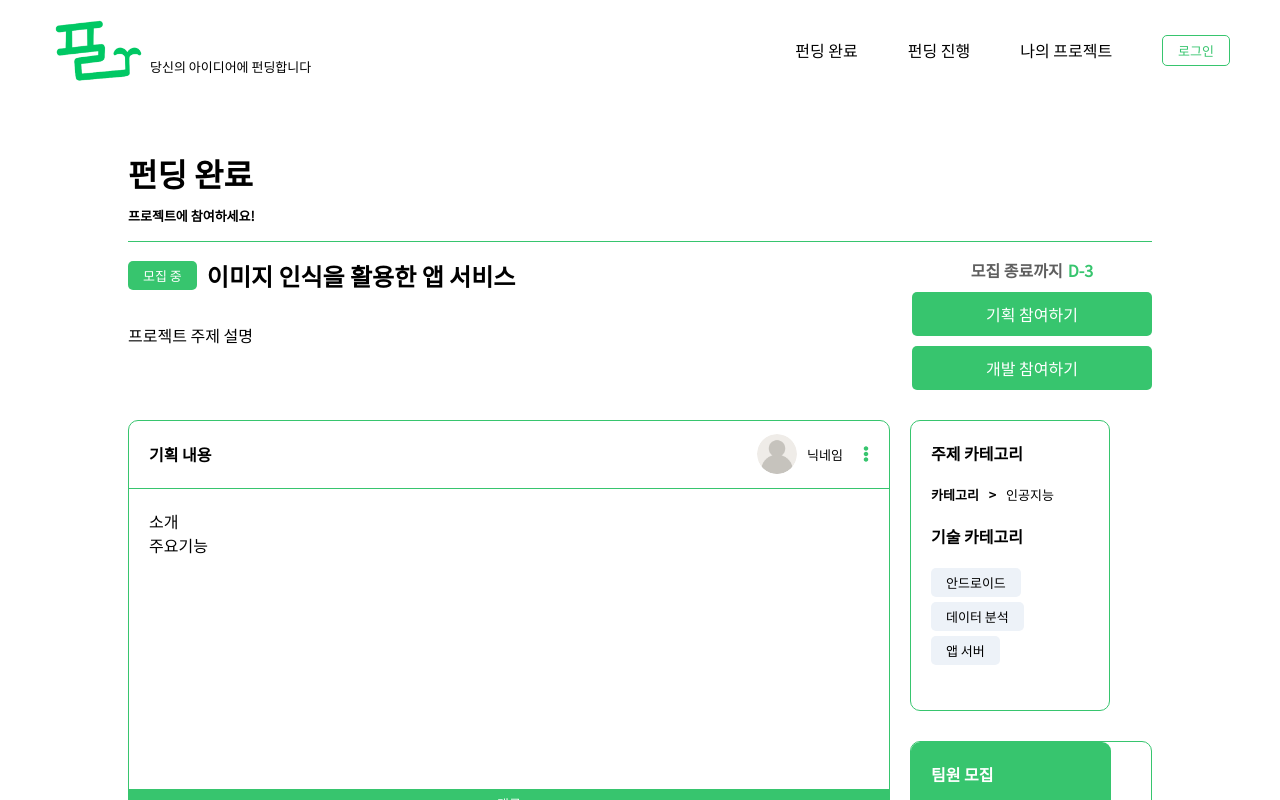
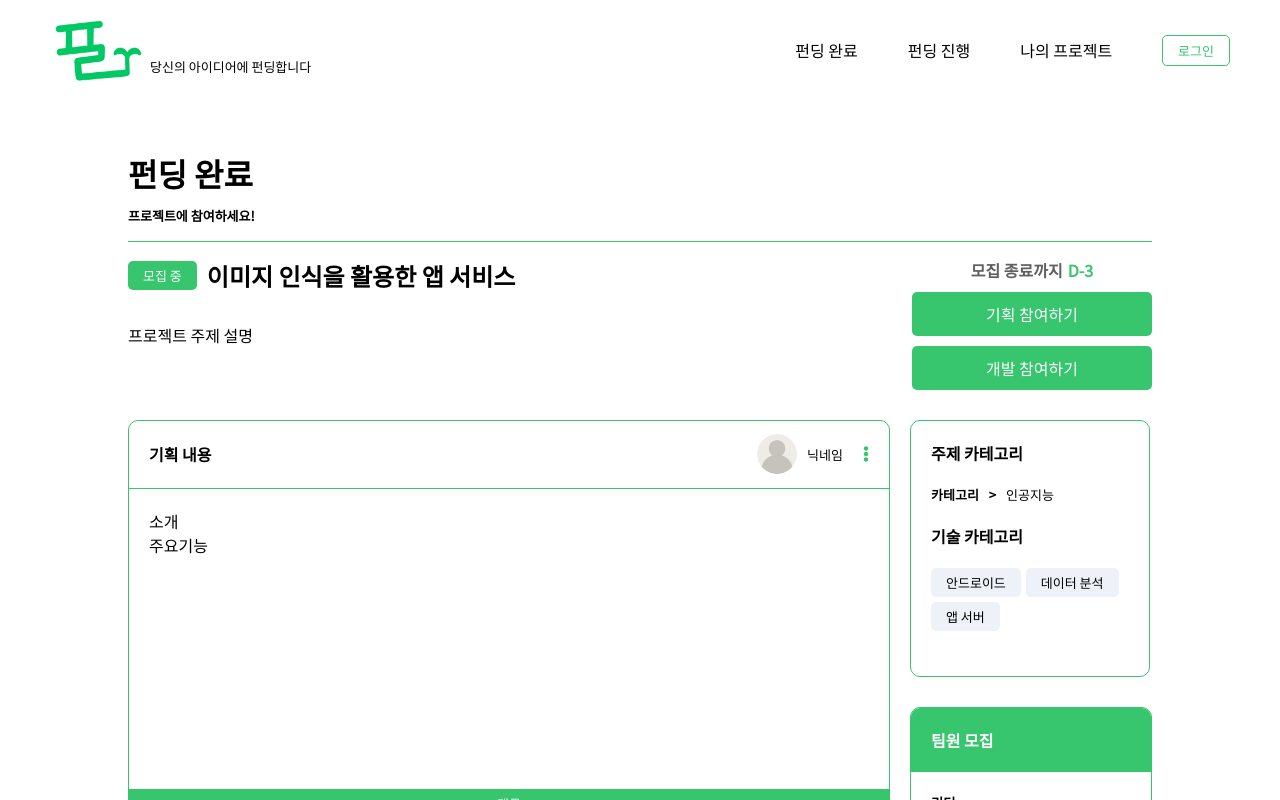
Before and after one commit to PLANDING/Planding-FrontEnd, a React (Create React App) app: page /completion/detail in a window 1280 px wide. Shown: the top 800 px of the page. Built offline with nearby package versions, Linux system fonts and the light colour scheme.

Commit message:
[DESIGN]: modify css Issue-#19

```diff
--- a/src/components/FundingCompletionDetail/CategoryBox.jsx
+++ b/src/components/FundingCompletionDetail/CategoryBox.jsx
@@ -3,12 +3,12 @@ import InterestBox from "../common/InterestBox"
 
 const CategoryBox = ({ category, interestArr }) => {
     return (
-        <Container className="category-wrapper">
+        <Container>
             <h4>주제 카테고리</h4>
-            <div className="row-container">
+            <Wrapper className="row-container">
                 <span>카테고리</span><span>{">"}</span>
                 <span>{category}</span>
-            </div>
+            </Wrapper>
             <h4>기술 카테고리</h4>
             <InterestBox interestArr={interestArr} />
         </Container>
@@ -22,14 +22,14 @@ const Container=styled.div`
     border: solid thin #37C56E;
     padding: 20px;
     border-radius: 10px;
-    width: 200px;
-    .row-container{
-        padding:20px 0;
+    width: 240px;
+`
+const Wrapper=styled.div`
+    padding:20px 0;
     font-weight: bold;
     gap: 10px;
     font-size: small;
-    }
-    .row-container>span:nth-child(3){
+    &>span:nth-child(3){
         font-weight: normal;
     }
 `
--- a/src/components/FundingCompletionDetail/MemberBox.jsx
+++ b/src/components/FundingCompletionDetail/MemberBox.jsx
@@ -4,10 +4,12 @@ import ProfileBox from "../common/ProfileBox"
 
 const MemberBox = ({ user, member_plan, member_dev }) => {
     return (
-        <MemberContainer className="member-wrapper">
-            <h4>팀원 모집</h4>
+        <Container>
+            <HeadLine>팀원 모집</HeadLine>
+
             <h5>리더</h5>
             <ProfileBox  nickName={user.nickName} />
+
             <h5>모집 인원</h5>
             <div className="row-container">
                 <GrayBorderBtn>기획<span>{member_plan}명</span></GrayBorderBtn>
@@ -17,24 +19,17 @@ const MemberBox = ({ user, member_plan, member_dev }) => {
                 <GrayBorderBtn>개발<span>{member_dev}명</span></GrayBorderBtn>
                 <GreenBtn>개발 참여하기</GreenBtn>
             </div>
-        </MemberContainer>
+        </Container>
     )
 
 }
 export default MemberBox;
-const MemberContainer=styled.div`
+const Container=styled.div`
     border: solid thin #37C56E;
     border-radius: 10px;
     &>:is(h5,div){
         width: 200px;
         margin: 20px;
-}
-h4{
-    background-color: #37C56E;
-    padding: 20px;
-    width: 200px;
-    border-radius: 9px 9px 0 0;
-    color: white;
     }
     .row-container{
         gap: 10px;
@@ -44,3 +39,10 @@ button{
         padding: 5px 10px
     }
 `
+const HeadLine=styled.h4`
+    background-color: #37C56E;
+    padding: 20px;
+    width: 240px;
+    border-radius: 9px 9px 0 0;
+    color: white;
+`
--- a/src/pages/FundingCompletionDetail.jsx
+++ b/src/pages/FundingCompletionDetail.jsx
@@ -38,7 +38,7 @@ const FundingCompletionDetail = () => {
     }]
     return (<>
         <Header />
-        <div className="completion detail main-container">
+        <div className="main-container">
             <TopDiv pageLabel="펀딩 완료" subLabel="프로젝트에 참여하세요!" />
             <ProjectHead label={projectObj.isCompletion ? "모집 완료" : "모집 중"} idea={projectObj.idea} headilne={projectObj.headilne} width="80%" isDetail>
                 <JoinBtnBox dDay={3} width="240px" content={"모집 종료까지"} />
@@ -66,7 +66,6 @@ flex-direction: row;
 const Container = styled.div`
     flex: 1;
     border: solid thin #37C56E;
-
     border-radius: 10px;
 `
 const SideContainer = styled.div`
--- a/src/pages/FundingProgressDetail.jsx
+++ b/src/pages/FundingProgressDetail.jsx
@@ -40,7 +40,7 @@ const FundingProgressDetail = () => {
     }]
     return (<>
         <Header />
-        <div className="completion detail main-container">
+        <div className="main-container">
             <TopDiv pageLabel="펀딩 진행" subLabel="프로젝트에 펀딩하세요!" isGreen/>
             <ProjectHead label={projectObj.isCompletion ? "펀딩마감" : "펀딩진행 중"} idea={projectObj.idea} headilne={projectObj.headilne} width="80%" isDetail>
                 <SideBtnBox className="col-container">
@@ -74,7 +74,6 @@ flex-direction: row;
 const Container = styled.div`
     flex: 1;
     border: solid thin #37C56E;
-
     border-radius: 10px;
 `
 const SideBtnBox=styled.div`
```
Lines whose indentation alone changed are shown as unchanged.
